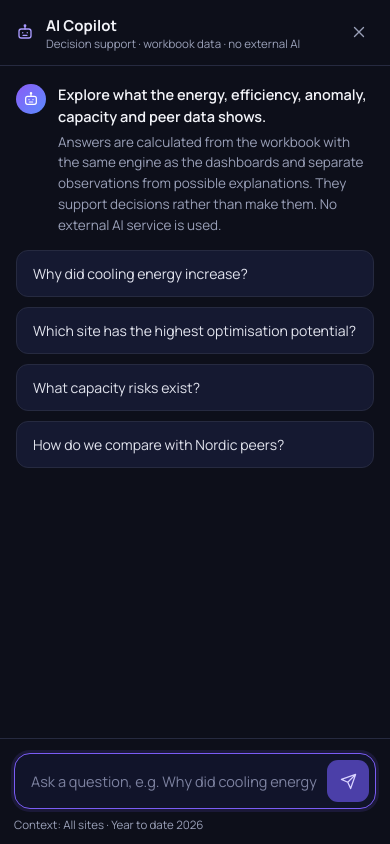
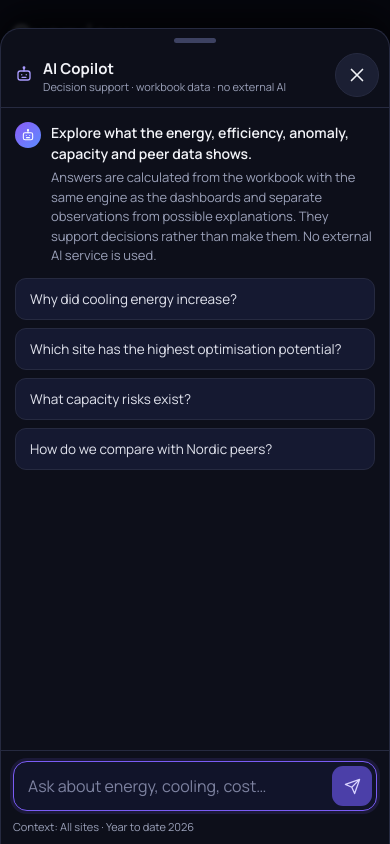
Before and after one commit to nadiaegaaa-bot/AI-Ethics-project, a plain HTML site: page Final Project/index.html in a window 390 px wide. Both pictures are taken after a click on the button "Ask Copilot". Shown: the top 844 px of the page. Drawn offline with Linux system fonts and the light colour scheme.

Commit message:
Copilot on phone: bottom sheet below status bar, large close button, back/outside tap closes, no iOS zoom

```diff
--- a/Final Project/css/styles.css
+++ b/Final Project/css/styles.css
@@ -255,3 +255,37 @@ nav .nav-group:first-child{margin-top:2px}
 @media (max-width:900px){.nav-group{display:none}}
 @media (max-width:640px){.sidebar a[data-copilot]{display:none}}
 @media (min-width:901px){.sidebar{width:184px}}
+/* Copilot on phones: bottom sheet below the status bar, large close button, compact text */
+.cp-backdrop{position:fixed;inset:0;z-index:49;background:#05060cb3;backdrop-filter:blur(2px)}
+.cp-backdrop[hidden]{display:none}
+.cp-grab{display:none}
+.cp-body,.cp-title{overflow-wrap:anywhere}
+@media (max-width:640px){
+  body.cp-open{overflow:hidden}
+  .cp-panel,.cp-panel.wide{top:auto;left:0;right:0;bottom:0;width:auto;height:calc(100dvh - env(safe-area-inset-top) - 28px);max-height:calc(100dvh - env(safe-area-inset-top) - 28px);border:1px solid var(--line);border-bottom:none;border-radius:20px 20px 0 0;box-shadow:0 -12px 40px #000c;overflow:hidden;transition:none}
+  .cp-grab{display:flex;justify-content:center;align-items:center;height:22px;width:100%;flex-shrink:0;padding:0;background:none;border:none;cursor:pointer}
+  .cp-grab span{width:42px;height:5px;border-radius:3px;background:#3d4262}
+  .cp-head{gap:10px;padding:2px 10px 10px 14px}
+  .cp-head>div{flex:1;min-width:0}
+  .cp-head b{font-size:15px}
+  .cp-head .small{font-size:11px;white-space:nowrap;overflow:hidden;text-overflow:ellipsis}
+  .cp-x{width:44px;height:44px;flex-shrink:0;margin-left:auto;display:flex;align-items:center;justify-content:center;border-radius:50%;background:var(--card2);border:1px solid var(--line);color:var(--text);padding:0}
+  .cp-x svg{width:22px;height:22px}
+  .cp-head .cp-hbtn:last-child{margin-left:0}
+  .cp-log{padding:14px 14px 18px;gap:12px;overflow-x:hidden;-webkit-overflow-scrolling:touch;overscroll-behavior:contain}
+  .cp-msg{gap:10px}
+  .cp-av{width:26px;height:26px}.cp-av svg{width:14px;height:14px}
+  .cp-body{font-size:13.5px;line-height:1.5}
+  .cp-title{font-size:14px}
+  .cp-intro{font-size:13px}
+  .cp-sec ul{padding-left:16px}
+  .cp-sugs{gap:8px}
+  .cp-sug{padding:11px 14px;font-size:13.5px;border-radius:11px}
+  .cp-msg.me .cp-body{max-width:88%}
+  .cp-links .btn{flex:1;justify-content:center}
+  .cp-foot{padding:10px 12px calc(10px + env(safe-area-inset-bottom))}
+  .cp-input{border-radius:14px;padding:4px 4px 4px 14px}
+  .cp-input input{font-size:16px;padding:9px 0}   /* 16px stops iOS from zooming the page on focus */
+  .cp-send{width:40px;height:40px}
+  .cp-ctx{font-size:11px;white-space:nowrap;overflow:hidden;text-overflow:ellipsis}
+}
--- a/Final Project/js/app.js
+++ b/Final Project/js/app.js
@@ -985,9 +985,11 @@
   // UI
   document.body.insertAdjacentHTML('beforeend', `
     <button class="cp-fab" id="cp-fab" aria-label="Ask Copilot" aria-keyshortcuts="${isMac ? 'Meta+J' : 'Control+J'}">${ic('bot', 20)}<span>Ask Copilot</span><kbd>${isMac ? '⌘ J' : 'Ctrl J'}</kbd></button>
-    <aside class="cp-panel" id="cp-panel" role="dialog" aria-label="AI Copilot" hidden>
+    <div class="cp-backdrop" id="cp-backdrop" hidden></div>
+    <aside class="cp-panel" id="cp-panel" role="dialog" aria-modal="true" aria-label="AI Copilot" hidden>
+      <button class="cp-grab" id="cp-grab" aria-label="Close Copilot"><span></span></button>
       <header class="cp-head"><span class="cp-hic">${ic('bot', 18)}</span><div><b>AI Copilot</b><div class="small">Decision support · workbook data · no external AI</div></div>
-        <button class="cp-hbtn cp-exp" id="cp-expand" aria-label="Expand">${ic('expand', 17)}</button><button class="cp-hbtn" id="cp-close" aria-label="Close">${ic('x', 18)}</button></header>
+        <button class="cp-hbtn cp-exp" id="cp-expand" aria-label="Expand">${ic('expand', 17)}</button><button class="cp-hbtn cp-x" id="cp-close" aria-label="Close Copilot">${ic('x', 20)}</button></header>
       <div class="cp-log" id="cp-log">
         <div class="cp-msg bot"><span class="cp-av">${ic('bot', 16)}</span><div class="cp-body"><div class="cp-title">Explore what the energy, efficiency, anomaly, capacity and peer data shows.</div>
           <p class="cp-intro">Answers are calculated from the workbook with the same engine as the dashboards and separate observations from possible explanations. They support decisions rather than make them. No external AI service is used.</p></div></div>
@@ -997,8 +999,14 @@
     </aside>`);
   const fab = document.getElementById('cp-fab'), panel = document.getElementById('cp-panel'), log = document.getElementById('cp-log'), qin = document.getElementById('cp-q');
   const cpNav = document.querySelector('.sidebar a[data-copilot]');
-  const openCp = () => { panel.hidden = false; document.body.classList.add('cp-open'); cpNav?.classList.add('active'); document.getElementById('cp-ctx').textContent = ctxLabel(); setTimeout(() => qin.focus(), 30); };
-  const closeCp = () => { panel.hidden = true; document.body.classList.remove('cp-open'); cpNav?.classList.remove('active'); fab.focus(); };
+  const backdrop = document.getElementById('cp-backdrop');
+  const phone = () => matchMedia('(max-width: 640px)').matches;
+  const openCp = () => { qin.placeholder = phone() ? 'Ask about energy, cooling, cost…' : 'Ask a question, e.g. Why did cooling energy increase?'; panel.hidden = false; backdrop.hidden = !phone(); document.body.classList.add('cp-open'); cpNav?.classList.add('active'); if (phone() && !history.state?.cp) history.pushState({ ...(history.state || {}), cp: 1 }, ''); document.getElementById('cp-ctx').textContent = ctxLabel(); if (!phone()) setTimeout(() => qin.focus(), 30); };
+  const closeCp = (fromBack) => { if (panel.hidden) return; panel.hidden = true; backdrop.hidden = true; document.body.classList.remove('cp-open'); cpNav?.classList.remove('active'); if (!fromBack && history.state?.cp) history.back(); if (!phone()) fab.focus(); };
+  // Phone: the back button / back swipe closes the chat; tapping outside or the grab handle closes it too.
+  window.addEventListener('popstate', () => closeCp(true));
+  backdrop.addEventListener('click', () => closeCp());
+  document.getElementById('cp-grab').addEventListener('click', () => closeCp());
   cpNav?.addEventListener('click', e => { if (e.target.closest('.info-btn')) return; e.preventDefault(); panel.hidden ? openCp() : closeCp(); });
   function ask(q) {
     q = String(q || '').trim(); if (!q) return;
@@ -1014,13 +1022,13 @@
     }, 450);
   }
   fab.addEventListener('click', () => (panel.hidden ? openCp() : closeCp()));
-  document.getElementById('cp-close').addEventListener('click', closeCp);
+  document.getElementById('cp-close').addEventListener('click', () => closeCp());
   document.getElementById('cp-expand').addEventListener('click', e => { const on = panel.classList.toggle('wide'); e.currentTarget.innerHTML = ic(on ? 'shrink' : 'expand', 17); e.currentTarget.setAttribute('aria-label', on ? 'Collapse' : 'Expand'); });
   document.getElementById('cp-form').addEventListener('submit', e => { e.preventDefault(); ask(qin.value); });
   panel.addEventListener('click', e => {
     const s = e.target.closest('[data-cp-q]'); if (s) { ask(s.dataset.cpQ); return; }
     const g = e.target.closest('[data-cp-go]');
-    if (g) { if (g.dataset.cpSite) state.site = g.dataset.cpSite; if (matchMedia('(max-width: 640px)').matches) closeCp(); if (location.hash === '#' + g.dataset.cpGo) render(); else location.hash = g.dataset.cpGo; document.getElementById('cp-ctx').textContent = ctxLabel(); }
+    if (g) { if (g.dataset.cpSite) state.site = g.dataset.cpSite; if (phone()) { closeCp(true); if (history.state?.cp) history.replaceState({}, ''); } if (location.hash === '#' + g.dataset.cpGo) render(); else location.hash = g.dataset.cpGo; document.getElementById('cp-ctx').textContent = ctxLabel(); }
   });
   document.addEventListener('keydown', e => {
     if ((e.ctrlKey || e.metaKey) && !e.shiftKey && !e.altKey && e.key.toLowerCase() === 'j') { e.preventDefault(); panel.hidden ? openCp() : closeCp(); }
--- a/Final Project/sw.js
+++ b/Final Project/sw.js
@@ -1,6 +1,6 @@
 /* Service worker: makes the dashboard installable and usable offline.
    Bump VERSION whenever app files change so users get the update. */
-const VERSION = 'bulk-v11';
+const VERSION = 'bulk-v12';
 const PRECACHE = [
   './',
   './index.html',
```
